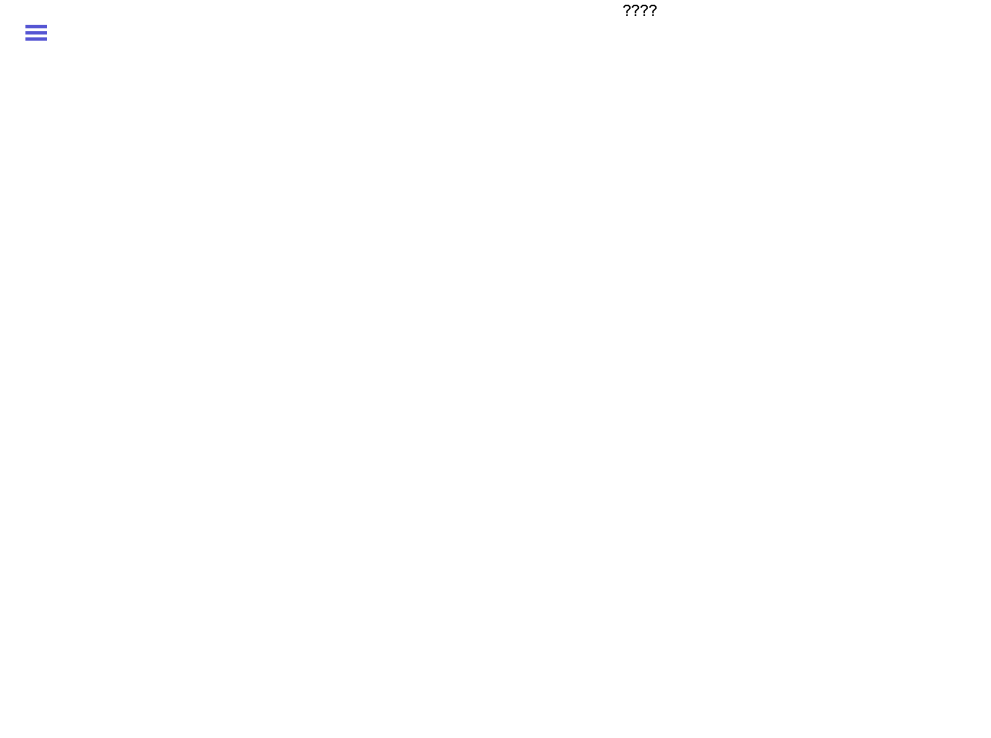
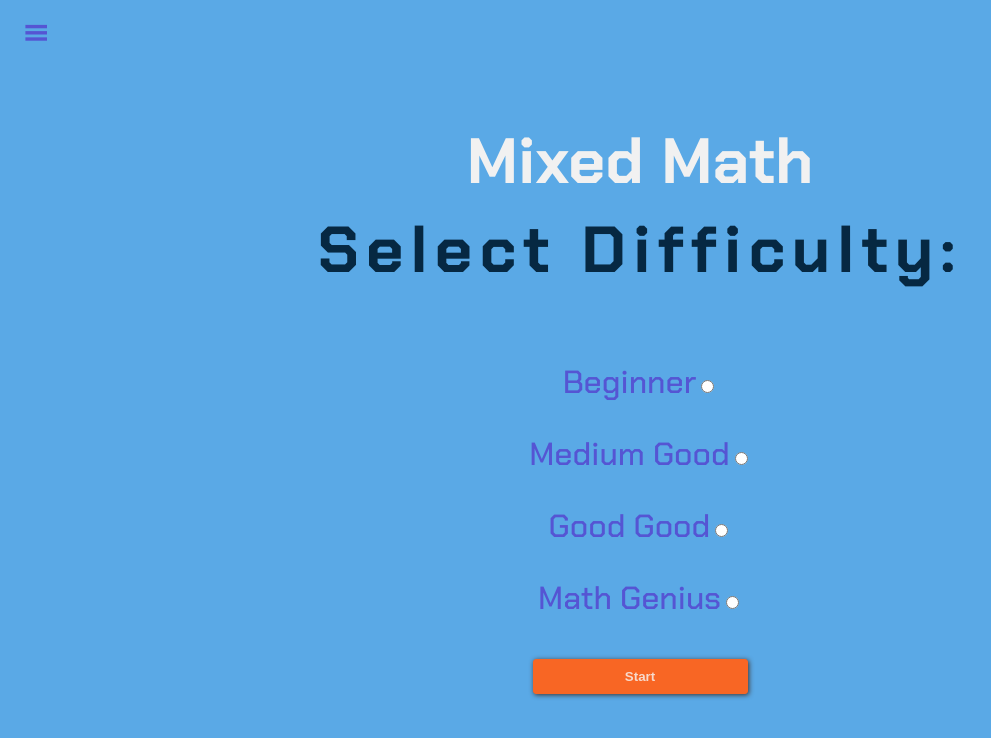
Before and after one commit to CRJones7/mathymath, a React (Create React App) app: page /MixedMath in a window 1280 px wide. Shown: the top 738 px of the page, without its empty margins (0-991 px from the left). Built offline with nearby package versions, Linux system fonts and the light colour scheme.

Commit message:
mixed math

```diff
--- a/src/Components/LevelSelector.js
+++ b/src/Components/LevelSelector.js
@@ -30,7 +30,7 @@ const LevelSelector = ({mathType, handleLevel}) => {
                     <input type='radio' checked={localLevel === 'hardX'} onChange={() => setLocalLevel('hardX')}/>
                     </div>
                 </div>
-            <button disabled={!localLevel} className='selectionBtn' onClick={() => handleSubmit()}>Start</button>
+            <button disabled={!localLevel} className='selectionBtn levelStart' onClick={() => handleSubmit()}>Start</button>
 
             </div>
         </div>
--- a/src/Components/MixedMath.js
+++ b/src/Components/MixedMath.js
@@ -1,12 +1,136 @@
-import React from 'react';
+import React, { useEffect, useState } from 'react';
+import LevelSelector from './LevelSelector';
+import {yays, wrongs} from "./constants.js"
+
+const MixedMath = () => {
+    const [level, setLevel] = useState(null)
+    const [firstValue, setFirstValue] = useState(null)
+    const [secondValue, setSecondValue] = useState(null)
+    const [guess, setGuess] = useState(null)
+    const [correctCheckVisible, setCorrectCheckVisible] = useState(false)
+    const [wrongXVisible, setWrongXVisble] = useState(false)
+
+    const [mathType, setMathType] = useState('')
+    const types = ['+', "-", "*",'+', "-", "*",'+', "-", "*",]
+    useEffect(() => {
+        // generating numbers
+        generateQuestion()
+        typeSelector()
+    }, [level])
+
+    const levelSetter = (value) => {
+        setLevel(value)
+    }
+    // const yays = ['Nice Work!', 'Good job!', 'Crushed it!', "Correct!", "OooWeee!"]
+    // const wrongs = ['Try again!', 'Think again!', 'Woopsies', 'So Close!!' ]
+    const generateQuestion = () => {
+        getRandomNumber1()
+        getRandomNumber2()
+    }
+    const typeSelector = () => {
+        let newType = types[Math.floor(Math.random() * types.length)]
+        setMathType(newType)
+    }
+
+    const getRandomNumber1 = () => {
+        const max = level && level === 'easy' ? 10 : level && level === 'medium' ? 100 : level && level === 'hard' ? 1000 : level && level === 'hardX' ? 9000 : false
+// could refine how num is generated
+        let num = max ? Math.floor(Math.random() * max) : 0
+        setFirstValue(num)
+
+        if(num !== 0){
+            let numTwo = max ? Math.floor(Math.random() * num) : 0
+            setSecondValue(numTwo)
+        }else{
+            let numTwo = max ? Math.floor(Math.random() * max) : 0
+            setSecondValue(numTwo)
+        }
+   }
+
+   const getRandomNumber2 = () => {
+//     const max = level && level === 'easy' ? 10 : level && level === 'medium' ? 100 : level && level === 'hard' ? 1000 : level && level === 'hardX' ? 9000 : false
+// // could refine how num is generated
+//     let num = max && Math.floor(Math.random() * max)
+//     setSecondValue(num)
+    return
+}
+
+const handleAnswerInput = (e) => {
+    setGuess(e.target.value)
+}
+
+const handleSubmit = (e) => {
+    e.preventDefault()
+    let correct = firstValue - secondValue
+    let answer = Number(guess)
+    console.log(correct, Number(guess) )
+
+    if(correct === answer){
+        setCorrectCheckVisible(true)
+        setGuess(null)
+        generateQuestion()
+        typeSelector()
+        setTimeout(() => {
+            setCorrectCheckVisible(false)
+        }, 2000);
+    }else if (correct != answer){
+        setWrongXVisble(true)
+        setTimeout(() => {
+            setWrongXVisble(false)
+        }, 2000)
+    }
+}
+
+const resetQuestion = () => {
+
+}
 
 
+    return (
+        <>
+        {!level && <LevelSelector mathType={"Mixed Math"} handleLevel={levelSetter}/>}
+        {level &&
+            <div className='mainContainer'>
+                <div className="inGameBtns">
+                <span className="material-symbols-outlined" onClick={() => resetQuestion()}>
+                restart_alt
+                <span className='tooltip'>New Question</span>
+                </span>
 
-const MixedMath = () => {
-    return (
-        <div className='homePage'>
-            ????
+                <span className="material-symbols-outlined" onClick={() => setLevel(null)}>
+                 display_settings
+                 <span className='tooltip'>Change Level</span>
+                 </span>
+                </div>
+                <div className='mathContainer'>
+                <div>level: {level}</div>
+                    {!correctCheckVisible && !wrongXVisible ?
+                    <div className='question'>
+
+                    <h1><span style={{marginLeft: '80px'}}>{firstValue}</span> <br/> {`${mathType} ${secondValue}`}</h1>
+                    <hr className='equalsBar'/>
+                    <input type="number" className='answerInput' placeholder='??????' onChange={handleAnswerInput} value={guess}/>
+                    <button className='submitBtn' onClick={(e) => handleSubmit(e)}>Submit</button>
+                    </div>
+                    : correctCheckVisible && !wrongXVisible ?
+                    <div className='correct'>
+                    <span className="material-symbols-outlined">
+                    verified
+                    </span>
+                    {yays[Math.floor(Math.random() * 6)]}
+                    </div>
+                    : !correctCheckVisible && wrongXVisible ?
+                    <div className='incorrect'>
+                    <span className="material-symbols-outlined">
+                    cancel
+                    </span>
+                    {wrongs[Math.floor(Math.random() * 5)]}
+                    </div> : null
+                    }
+            </div>
         </div>
+        }
+        </>
     )
 }
 
--- a/src/Components/main.css
+++ b/src/Components/main.css
@@ -124,7 +124,8 @@
 .homeTitle{
     color: #062842;
     font-weight: 700;
-    font-size: 75px;
+    font-size: 65px;
+    margin-top: 5px;
     letter-spacing: 7px!important;
     overflow: hidden;
     border-right: 2px solid hsl(0, 0%, 80%);
@@ -158,7 +159,7 @@
   }
 
   .selectionBtn{
-    margin: 8px 8px 200px 8px;
+    margin: 8px 8px 8px 8px;
     padding: 3px 18px 3px 18px;
     background-color: #f86624;
     border: 1px solid #f86624;
@@ -169,7 +170,9 @@
     height: 35px;
     width: 215px;
   }
-
+.levelStart{
+    margin-bottom: 45px;
+}
 
   .btnLink{
     text-decoration: none;
@@ -194,8 +197,10 @@
 }
 .mathType{
     margin-top: 0;
+    margin-bottom: 5px;
     display: flex;
     justify-content: center;
+    color: #f1f1f1;
 }
 
 .question{
@@ -287,6 +292,7 @@
   @media only screen and  (max-width: 500px){
     .homeTitle{
         font-size: 45px;
+        margin-top: 0;
     }
     .levelSelectorTitle{
         font-size: 80%;
```
